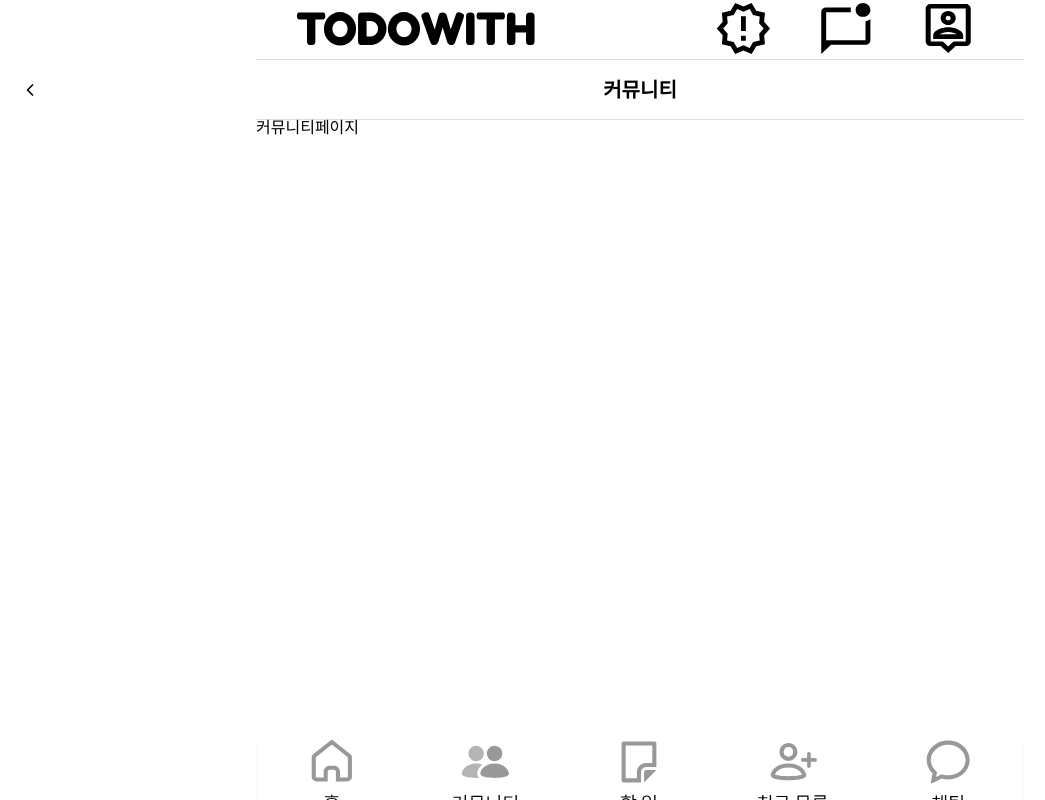
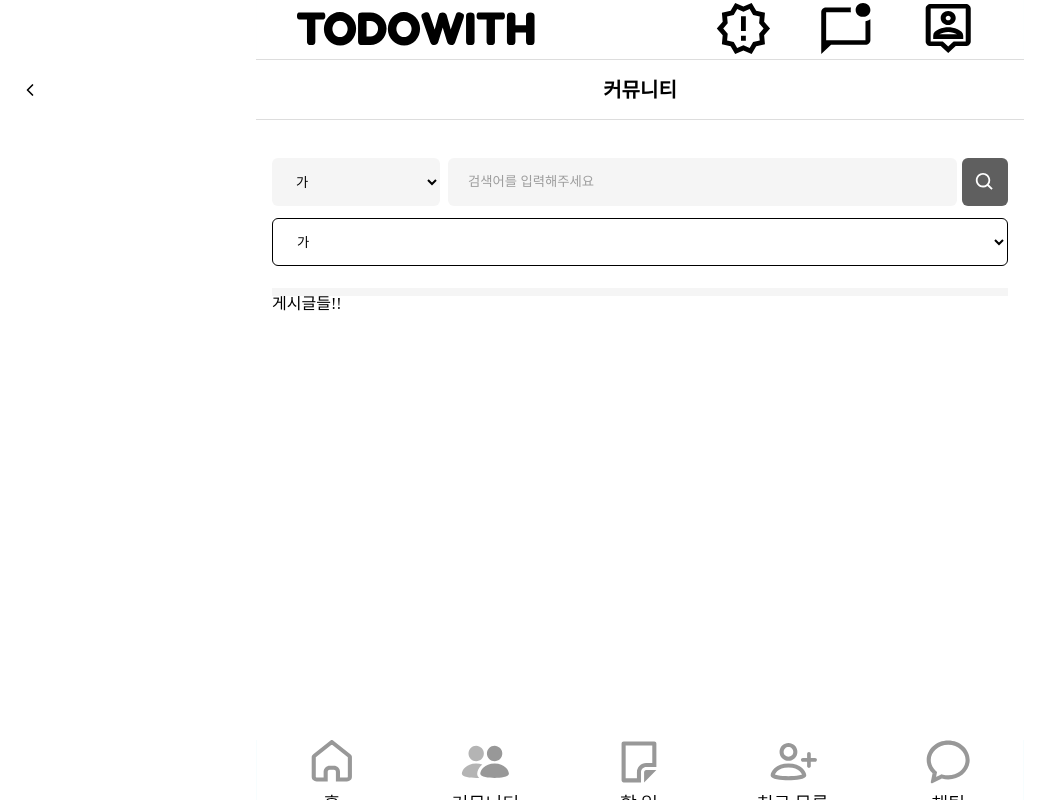
Before and after one commit to HanghaeE5/Front-end, a React (Create React App) app: page /community in a window 1280 px wide. Shown: the whole page, without its empty margins (0-1045 px from the left). Built offline with nearby package versions, Linux system fonts and the light colour scheme; a web font is replaced by a local one; what recoil-persist would draw is missing.

Commit message:
[update] 커뮤니티 페이지 검색 UI 작업

```diff
--- /dev/null
+++ b/src/Types/community.ts
@@ -0,0 +1,5 @@
+export interface CommunitySearchControl {
+  category: string;
+  keyword: string;
+  type: 'challange' | 'all';
+}
--- a/src/component/element/Wrapper.tsx
+++ b/src/component/element/Wrapper.tsx
@@ -5,11 +5,21 @@ const Div = styled.div<WrapperProps>`
   display: flex;
   flex-direction: ${(props) => (props.isColumn ? 'column' : 'row')};
   width: ${({ width }) => (width ? width : '100%')};
+  height: ${({ height }) => (height ? height : '')};
+  margin: ${({ margin }) => (margin ? margin : 0)};
+  padding: ${({ padding }) => (padding ? padding : 0)};
+  justify-content: ${({ justifyContent }) => (justifyContent ? justifyContent : '')};
+  align-items: ${({ alignItems }) => (alignItems ? alignItems : 'center')}; ;
 `;
 
 interface WrapperProps {
   isColumn?: boolean;
   width?: string;
+  height?: string;
+  margin?: string;
+  padding?: string;
+  justifyContent?: string;
+  alignItems?: string;
 }
 
 export const Wrapper = ({ children, ...style }: PropsWithChildren<WrapperProps>) => {
--- a/src/page/CommunityPage.tsx
+++ b/src/page/CommunityPage.tsx
@@ -1,10 +1,75 @@
+import { useState } from 'react';
+import styled from 'styled-components';
+import { Select, SelectOption, TextInput, Wrapper } from '../component/element';
 import { NavLayout } from '../component/layout/NavLayout';
 import { PageLayout } from '../component/layout/PageLayout';
+import { CommunitySearchControl } from '../Types/community';
+
+const ContentWrapper = styled.div`
+  padding: 1rem;
+  height: 100%;
+  section:nth-of-type(1) {
+    height: 10rem;
+    display: flex;
+    flex-direction: column;
+    justify-content: center;
+    border-bottom: 8px solid ${({ theme }) => theme.color.grayLight};
+  }
+
+  section:nth-of-type(2) {
+    overflow-y: scroll;
+    height: 100%;
+  }
+`;
+
+const categoryOptions: SelectOption[] = [
+  { value: 'title', label: '가' },
+  { value: '11', label: '나' },
+  { value: '22', label: '다' },
+  { value: '232', label: '라' },
+];
 
 export const CommunityPage = () => {
+  const [control, setControl] = useState<CommunitySearchControl>({
+    category: 'title',
+    keyword: '',
+    type: 'all',
+  });
+
   return (
     <NavLayout>
-      <PageLayout title="커뮤니티">커뮤니티페이지</PageLayout>
+      <PageLayout title="커뮤니티">
+        <ContentWrapper>
+          <section>
+            <Wrapper margin="0 0 0.75rem 0">
+              <Wrapper width="30%" margin="0 8px 0 0">
+                <Select
+                  optionList={categoryOptions}
+                  value={control.category}
+                  onChange={(value) => setControl({ ...control, category: value })}
+                />
+              </Wrapper>
+              <TextInput
+                placeholder="검색어를 입력해주세요"
+                value={control.keyword}
+                onChange={(value) => setControl({ ...control, keyword: value })}
+                showSearch={{
+                  onSearch: () => {
+                    console.log(control.keyword);
+                  },
+                }}
+              />
+            </Wrapper>
+            <Select
+              type="default"
+              value={control.category}
+              optionList={categoryOptions}
+              onChange={(value) => setControl({ ...control, category: value })}
+            />
+          </section>
+          <section>게시글들!!</section>
+        </ContentWrapper>
+      </PageLayout>
     </NavLayout>
   );
 };
```
